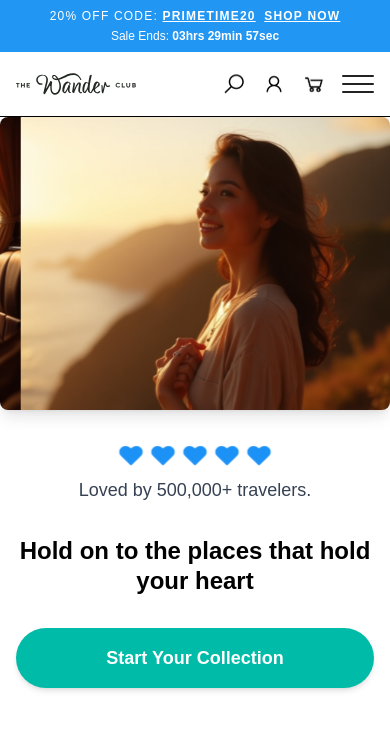
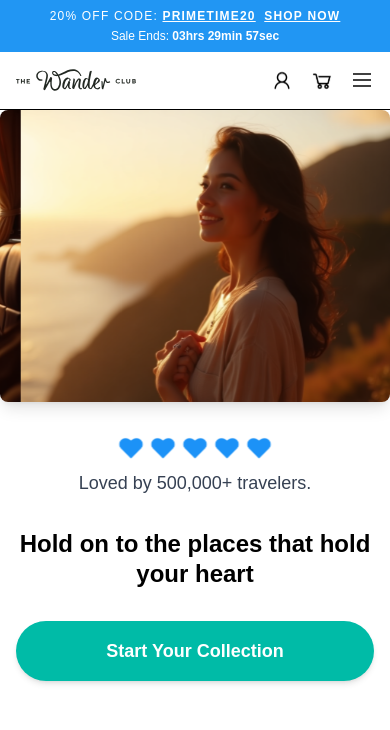
Before and after one commit to Redkuroo/wanderclub-hero, a Next.js app: page / in a window 390 px wide. Shown: the top 730 px of the page. Built offline with nearby package versions, Linux system fonts and the light colour scheme.

Commit message:
new icon for menu

```diff
--- a/src/app/page.tsx
+++ b/src/app/page.tsx
@@ -49,19 +49,18 @@ export default function Home() {
             <input
               type="text"
               placeholder="Search (e.g. Mexico, Florida, Yellowstone)"
-              className="border-2 border-teal-400 rounded-full px-4 py-1 w-72 text-sm focus:outline-none focus:ring-2 focus:ring-teal-300"
+              className="border-2 border-teal-400 rounded-full px-4 py-1 pr-10 w-72 text-sm focus:outline-none focus:ring-2 focus:ring-teal-300"
               style={{ fontFamily: 'TT Norms Pro, Arial, Helvetica, sans-serif' }}
             />
-            <Image src="/Search.svg" alt="Search" width={20} height={20} className="absolute right-3 top-1/2 -translate-y-1/2" />
+            <Image src="/Search.svg" alt="Search" width={20} height={20} className="absolute right-3 top-1/2 -translate-y-1/2 pointer-events-none" />
           </div>
           {/* Mobile icons */}
-          <Image src="/Search.svg" alt="Search" width={24} height={24} className="md:hidden" />
+
           <Image src="/Customer.svg" alt="Customer" width={24} height={24} />
           <Image src="/Shopping Cart.svg" alt="Cart" width={24} height={24} />
+          <Image src="/Menu.svg" alt="Menu" width={24} height={24} className="md:hidden" />
           {/* Hamburger menu for mobile */}
-          <button className="md:hidden">
-            <svg width="32" height="32" fill="none" viewBox="0 0 32 32"><rect y="7" width="32" height="2" rx="1" fill="#222"/><rect y="15" width="32" height="2" rx="1" fill="#222"/><rect y="23" width="32" height="2" rx="1" fill="#222"/></svg>
-          </button>
+
         </div>
       </nav>
       {/* Hero Images Carousel */}
```
Also changed, not shown: public/Menu.svg (added).
